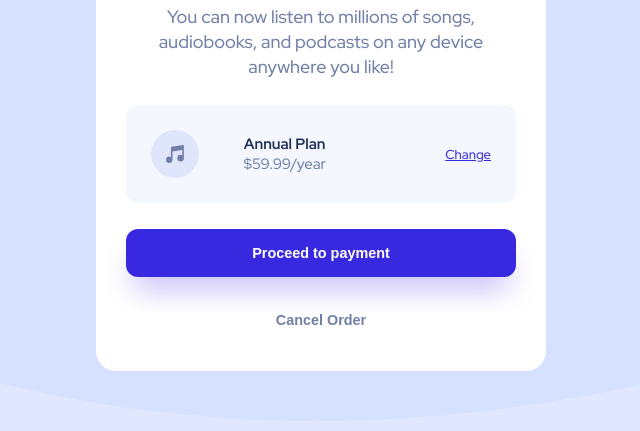
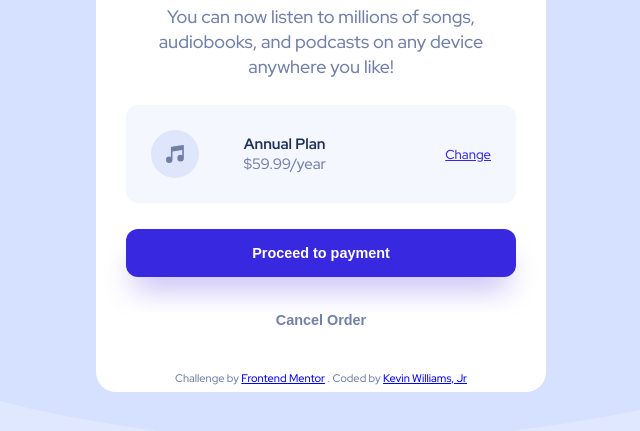
Before and after one commit to WarriorDevKev/order-summary_comp, a plain HTML site: page index.html in a window 1280 px wide. Shown: the part 383-814 px from the top of the page, without its empty margins (319-959 px from the left). Drawn offline with Linux system fonts and the light colour scheme.

Commit message:
Update index.html

```diff
--- a/index.html
+++ b/index.html
@@ -27,8 +27,11 @@
             <button class="proceed__button">Proceed to payment</button>
             <button class="cancel__button">Cancel Order</button>
         </div>
+     <div class="acknowledgement">
+        Challenge by
+        <a href="https://www.frontendmentor.io/challenges/order-summary-component-QlPmajDUj" target="_blank">Frontend Mentor</a>
+        . Coded by
+        <a href="https://github.com/WarriorDevKev">Kevin Williams, Jr</a>
     </div>
-
-    <script src="main.js"></script>
 </body>
 </html>
```
